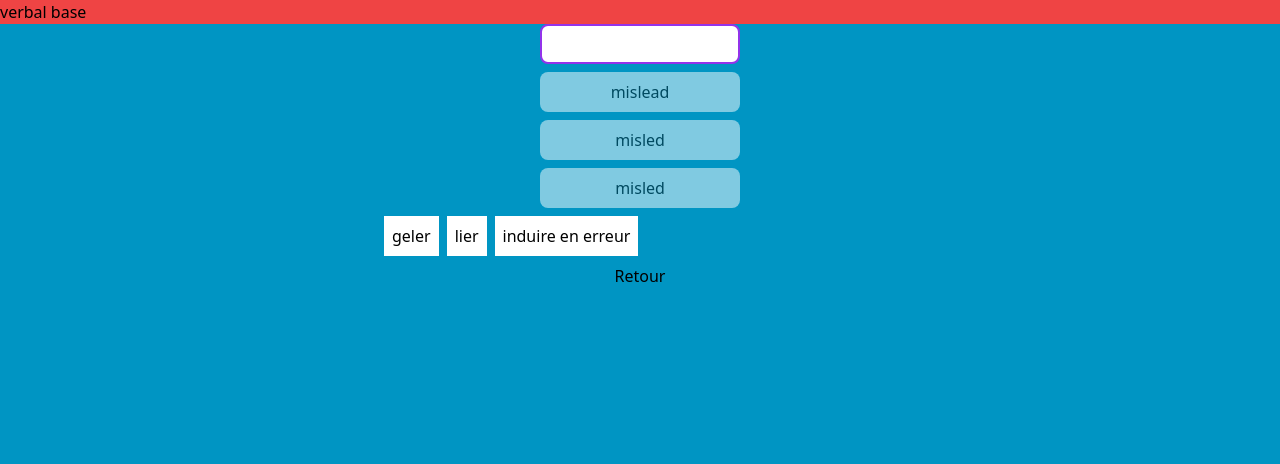
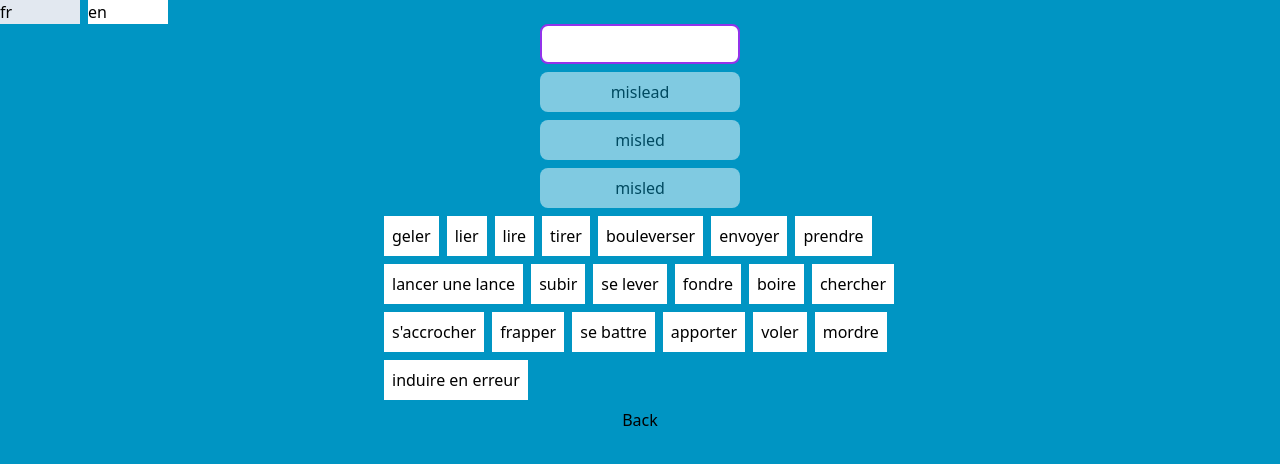
Before and after one commit to erlajoua/irregular, a Vue app: page / in a window 1280 px wide. Both pictures are taken after a click on the button "Play". Shown: the top 464 px of the page. Built offline with nearby package versions, Linux system fonts and the light colour scheme.

Commit message:
languages

```diff
--- /dev/null
+++ b/src/components/ChangeLanguage.vue
@@ -0,0 +1,20 @@
+<script setup lang="ts">
+	import { ref } from 'vue';
+	import { useI18n } from 'vue-i18n';
+
+	const languages = ref<string[]>(['fr', 'en']);
+	const { locale } = useI18n();
+
+	const changeLanguage = (language: string) => {
+		locale.value = language;
+	}
+
+</script>
+
+<template>
+	<div class="flex gap-2">
+		<div class="bg-white w-20 cursor-pointer hover:bg-slate-200" v-for="(language, index) in languages" :key="index"  @click="changeLanguage(language)">
+			<span>{{ language }}</span>
+		</div>
+	</div>
+</template>
--- a/src/components/Locks.vue
+++ b/src/components/Locks.vue
@@ -22,5 +22,5 @@
 		@click="test(index)"
 		:value="input ? $t('shared.common.lock') : $t('shared.common.unlock')"
 	/>
-	<button @click="$emit('play', inputs)">Play</button>
+	<button @click="$emit('play', inputs)">{{ $t('shared.common.play') }}</button>
 </template>
--- a/src/components/Words.vue
+++ b/src/components/Words.vue
@@ -3,7 +3,7 @@ import { ref, watch } from 'vue';
 import verbs_fr from '../assets/verbs_fr.json';
 import type { Combinaison, mode } from '../shared/interfaces'
 
-const COUNT = 3;
+const COUNT = 20;
 
 const props = defineProps<{ mode: mode, verb: string }>();
 const words = ref<string[]>([]);
--- a/src/i18n/en.json
+++ b/src/i18n/en.json
@@ -5,7 +5,9 @@
 		},
 		"common": {
 			"lock": "Locked",
-			"unlock": "Unlocked"
+			"unlock": "Unlocked",
+			"back": "Back",
+			"play": "Play"
 		}
 	}
 }
--- a/src/i18n/fr.json
+++ b/src/i18n/fr.json
@@ -5,7 +5,9 @@
 		},
 		"common": {
 			"lock": "Vérouillé",
-			"unlock": "Dévérouillé"
+			"unlock": "Dévérouillé",
+			"back": "Retour",
+			"play": "Jouer"
 		}
 	}
 }
--- a/src/main.ts
+++ b/src/main.ts
@@ -11,6 +11,7 @@ import './assets/main.css'
 const i18n = createI18n({
 	locale: 'en',
 	fallbackLocale: 'en',
+	legacy: false,
 	messages: {
 	  en,
 	  fr
--- a/src/views/HomeView.vue
+++ b/src/views/HomeView.vue
@@ -1,6 +1,7 @@
 <script setup lang="ts">
   import Inputs from '@/components/Inputs.vue';
   import Locks from '@/components/Locks.vue';
+  import ChangeLanguage from '@/components/ChangeLanguage.vue';
   import { ref } from 'vue';
 
   const showGame = ref(false);
@@ -14,9 +15,8 @@
 
 <template>
   <div class="w-screen h-screen bg-[#0095C3]">
-    <h1 class="bg-red-500">{{ $t('shared.inputs.base') }}</h1>
-    <div class="flex items-center justify-center flex-col  gap-2">
-
+    <ChangeLanguage />
+    <div class="flex items-center justify-center flex-col gap-2">
       <Locks
         v-if="!showGame"
         @play="play($event)"
@@ -25,7 +25,7 @@
         <Inputs
           :inputs="inputs"
         />
-        <button @click="showGame = false">Retour</button>
+        <button @click="showGame = false">{{ $t('shared.common.back') }}</button>
       </template>
     </div>
 
```
